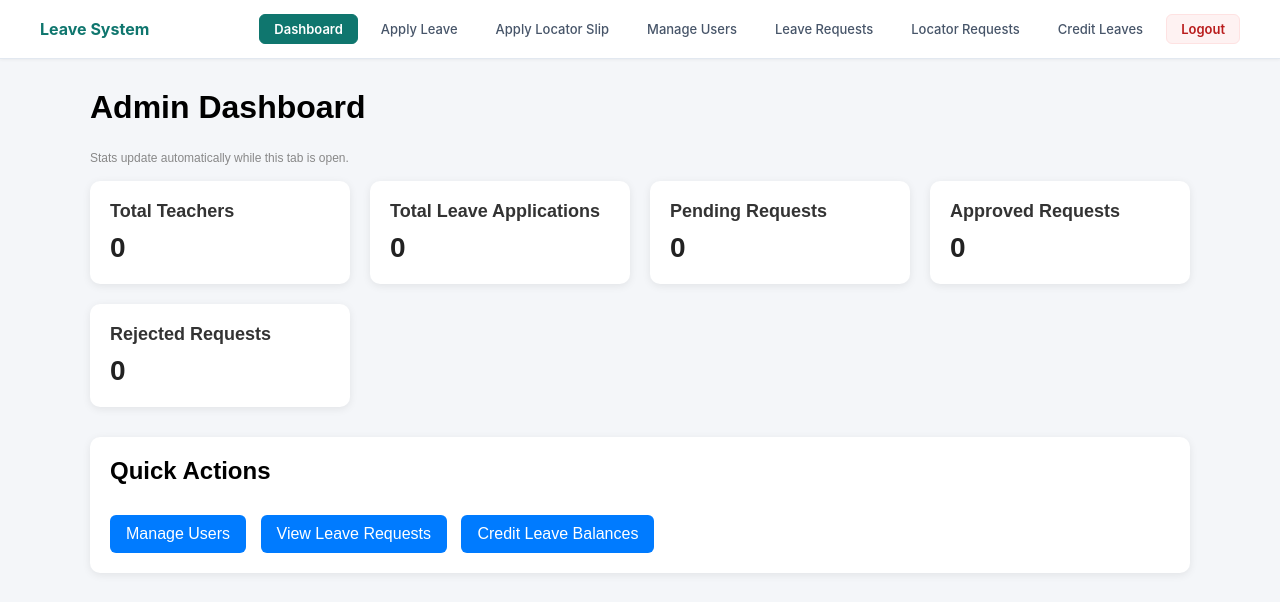
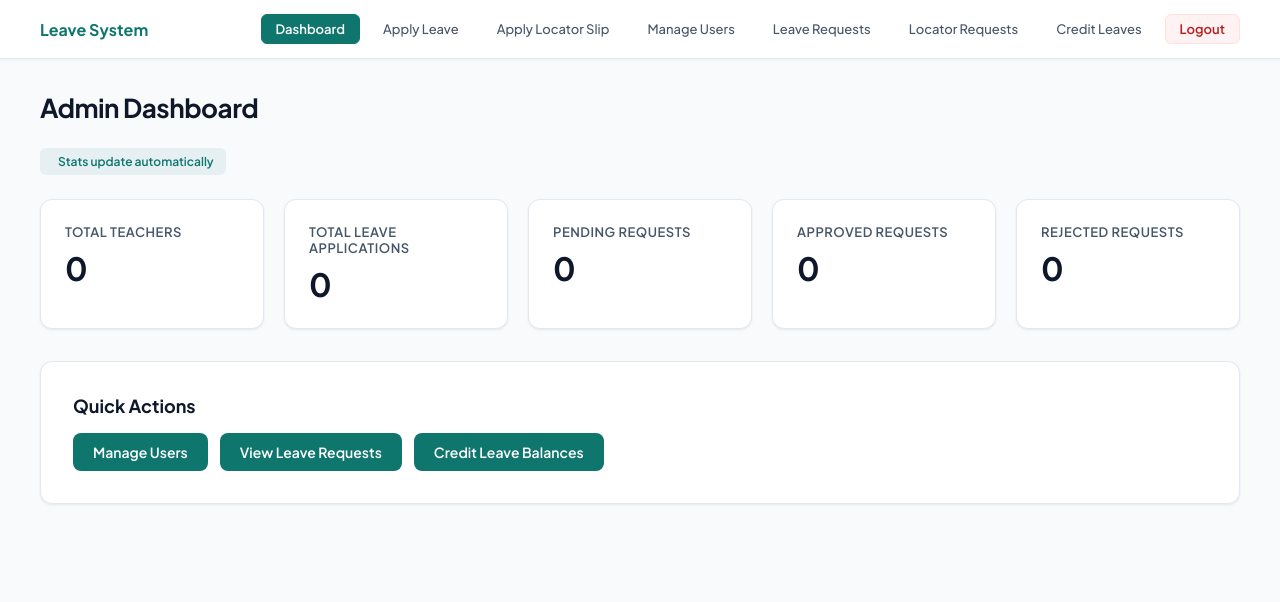
Before and after one commit to binoyyyyyyyyy/leave-system, a PHP site: page /leave-system/admin/dashboard.php in a window 1280 px wide. Shown: the top 602 px of the page. Run offline with PHP 8.4, Linux system fonts and the light colour scheme; the visitor is signed in with stand-in values (Sample User, id 1); data that the repository does not hold is empty.

Commit message:
design: redesign admin and teacher dashboards with simplistic light teal theme

```diff
--- a/admin/dashboard.php
+++ b/admin/dashboard.php
@@ -12,21 +12,151 @@ if (!isAdmin()) {
     <meta charset="UTF-8">
     <meta name="viewport" content="width=device-width, initial-scale=1.0">
     <title>Admin Dashboard</title>
+    <link rel="preconnect" href="https://fonts.googleapis.com">
+    <link rel="preconnect" href="https://fonts.gstatic.com" crossorigin>
+    <link href="https://fonts.googleapis.com/css2?family=Plus+Jakarta+Sans:wght@400;500;600;700&display=swap" rel="stylesheet">
     <style>
-        body { font-family: Arial, sans-serif; background: #f4f6f9; margin: 0; padding: 0; }
-        .container { width: 90%; max-width: 1100px; margin: 30px auto; }
-        .topbar { display: flex; justify-content: space-between; align-items: center; margin-bottom: 25px; }
-        .topbar h1 { margin: 0; }
-        .logout-btn { text-decoration: none; background: #d9534f; color: white; padding: 10px 16px; border-radius: 6px; border: none; cursor: pointer; font-size: 14px; }
-        .cards { display: grid; grid-template-columns: repeat(auto-fit, minmax(220px, 1fr)); gap: 20px; margin-bottom: 30px; }
-        .card { background: white; padding: 20px; border-radius: 10px; box-shadow: 0 2px 8px rgba(0,0,0,0.08); }
-        .card h3 { margin: 0 0 10px; font-size: 18px; color: #333; }
-        .card p { font-size: 28px; font-weight: bold; margin: 0; color: #222; }
-        .actions { background: white; padding: 20px; border-radius: 10px; box-shadow: 0 2px 8px rgba(0,0,0,0.08); }
-        .actions h2 { margin-top: 0; }
-        .actions a { display: inline-block; margin: 10px 10px 0 0; text-decoration: none; background: #007bff; color: white; padding: 10px 16px; border-radius: 6px; }
-        .muted { color: #666; font-size: 14px; }
-        .live-hint { font-size: 12px; color: #888; margin: 0 0 16px; display: none; }
+        :root {
+            --font-main: 'Plus Jakarta Sans', -apple-system, BlinkMacSystemFont, "Segoe UI", Roboto, sans-serif;
+            --bg-color: #f8fafc;
+            --card-bg: #ffffff;
+            --card-border: #e2e8f0;
+            --text-primary: #0f172a;
+            --text-secondary: #475569;
+            --accent-primary: #0f766e;
+            --accent-primary-hover: #115e59;
+            --shadow-sm: 0 1px 3px rgba(0, 0, 0, 0.05), 0 1px 2px rgba(0, 0, 0, 0.03);
+            --shadow-md: 0 4px 6px -1px rgba(0, 0, 0, 0.05), 0 2px 4px -1px rgba(0, 0, 0, 0.03);
+        }
+
+        body {
+            font-family: var(--font-main);
+            background-color: var(--bg-color);
+            color: var(--text-primary);
+            margin: 0;
+            padding: 0;
+        }
+
+        .container {
+            width: 95%;
+            max-width: 1200px;
+            margin: 32px auto;
+        }
+
+        .topbar {
+            margin-bottom: 24px;
+        }
+
+        .topbar h1 {
+            font-size: 26px;
+            font-weight: 700;
+            color: var(--text-primary);
+            letter-spacing: -0.5px;
+            margin: 0;
+        }
+
+        .info-bar {
+            display: flex;
+            align-items: center;
+            justify-content: space-between;
+            margin-bottom: 24px;
+            flex-wrap: wrap;
+            gap: 12px;
+        }
+
+        .muted {
+            color: var(--text-secondary);
+            font-size: 14px;
+            margin: 0;
+        }
+
+        .live-hint {
+            font-size: 12px;
+            color: #0f766e;
+            background: rgba(15, 118, 110, 0.08);
+            padding: 6px 12px;
+            border-radius: 6px;
+            font-weight: 600;
+            display: inline-flex;
+            align-items: center;
+            gap: 6px;
+        }
+
+        .cards {
+            display: grid;
+            grid-template-columns: repeat(auto-fit, minmax(220px, 1fr));
+            gap: 20px;
+            margin-bottom: 32px;
+        }
+
+        .card {
+            background: var(--card-bg);
+            border: 1px solid var(--card-border);
+            padding: 24px;
+            border-radius: 12px;
+            box-shadow: var(--shadow-sm);
+            transition: all 0.2s ease;
+        }
+
+        .card:hover {
+            transform: translateY(-2px);
+            box-shadow: var(--shadow-md);
+            border-color: #cbd5e1;
+        }
+
+        .card h3 {
+            margin: 0 0 8px;
+            font-size: 13px;
+            text-transform: uppercase;
+            letter-spacing: 0.5px;
+            font-weight: 600;
+            color: var(--text-secondary);
+        }
+
+        .card p {
+            font-size: 32px;
+            font-weight: 700;
+            margin: 0;
+            color: var(--text-primary);
+        }
+
+        .actions {
+            background: var(--card-bg);
+            border: 1px solid var(--card-border);
+            padding: 32px;
+            border-radius: 12px;
+            box-shadow: var(--shadow-sm);
+        }
+
+        .actions h2 {
+            font-size: 18px;
+            font-weight: 700;
+            margin: 0 0 16px;
+            color: var(--text-primary);
+        }
+
+        .actions-grid {
+            display: flex;
+            flex-wrap: wrap;
+            gap: 12px;
+        }
+
+        .actions a {
+            display: inline-flex;
+            align-items: center;
+            text-decoration: none;
+            background: var(--accent-primary);
+            color: white;
+            padding: 10px 20px;
+            font-size: 14px;
+            font-weight: 600;
+            border-radius: 8px;
+            transition: background 0.15s ease;
+        }
+
+        .actions a:hover {
+            background: var(--accent-primary-hover);
+        }
     </style>
 </head>
 <body data-api-base="../api/">
@@ -36,8 +166,13 @@ if (!isAdmin()) {
             <h1>Admin Dashboard</h1>
         </div>
 
-        <p class="muted" id="load_msg" style="display:none;"></p>
-        <p class="live-hint" id="live_hint">Stats update automatically while this tab is open.</p>
+        <div class="info-bar">
+            <p class="muted" id="load_msg" style="display:none;"></p>
+            <div class="live-hint" id="live_hint" style="display:none;">
+                <span class="pulse-indicator"></span>
+                Stats update automatically
+            </div>
+        </div>
 
         <div class="cards">
             <div class="card">
@@ -64,9 +199,11 @@ if (!isAdmin()) {
 
         <div class="actions">
             <h2>Quick Actions</h2>
-            <a href="manage_users.php">Manage Users</a>
-            <a href="leave_requests.php">View Leave Requests</a>
-            <a href="credit_leaves.php">Credit Leave Balances</a>
+            <div class="actions-grid">
+                <a href="manage_users.php">Manage Users</a>
+                <a href="leave_requests.php">View Leave Requests</a>
+                <a href="credit_leaves.php">Credit Leave Balances</a>
+            </div>
         </div>
     </div>
     <script src="../assets/js/api_client.js"></script>
@@ -90,7 +227,7 @@ if (!isAdmin()) {
                 return;
             }
             paintAdminDashboard(res.data);
-            document.getElementById('live_hint').style.display = 'block';
+            document.getElementById('live_hint').style.display = 'inline-flex';
             if (window.LSLive) {
                 LSLive.pollGet('admin/dashboard.php', 10000, paintAdminDashboard);
             }
```
Also changed, not shown: teacher/dashboard.php (+127 -42 lines).
